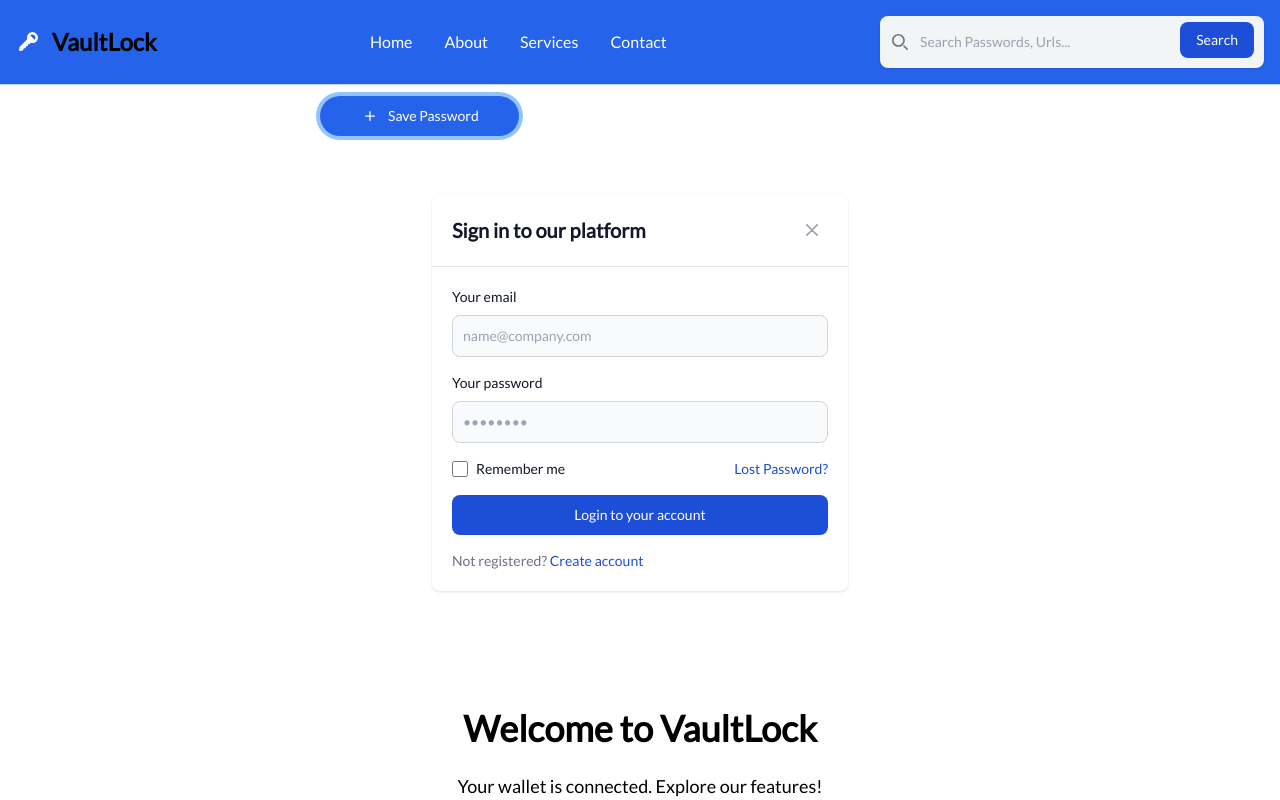
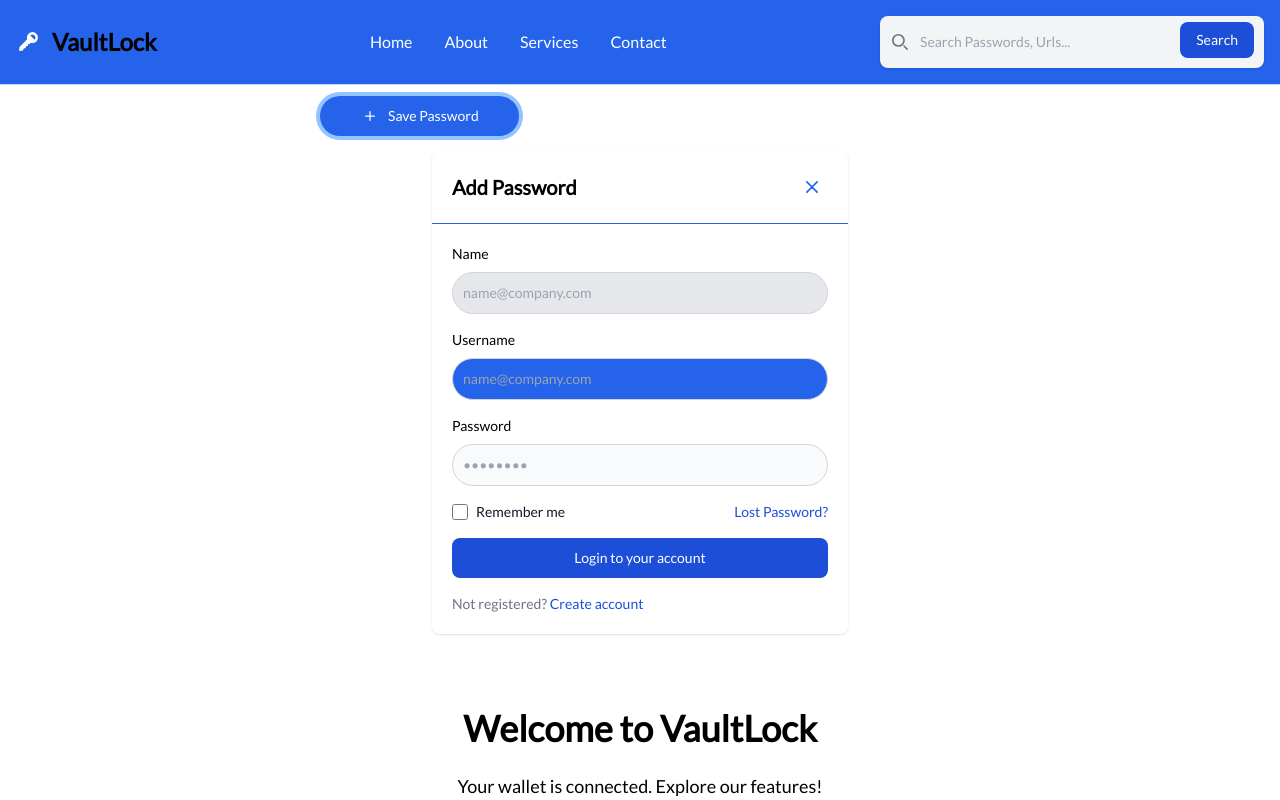
Before and after one commit to Sandile88/decentralized-password-manager, a Next.js app in the folder client/: page /home in a window 1280 px wide. Both pictures are taken after a click on the button "Save Password". Built offline with nearby package versions, Linux system fonts and the light colour scheme.

Commit message:
designing modal

```diff
--- a/client/components/Modal.tsx
+++ b/client/components/Modal.tsx
@@ -13,15 +13,15 @@ const Modal: React.FC<ModalProps> = ({isOpen, onClose}) => {
         <div id="add-passwords" tabIndex={-1} aria-hidden={!isOpen}
              className={`${isOpen ? 'flex' : 'hidden'} overflow-y-auto overflow-x-hidden fixed top-0 right-0 left-0 z-50 justify-center items-center w-full md:inset-0 h-[calc(100%-1rem)] max-h-full`}>
             <div className="relative p-4 w-full max-w-md max-h-full">
-                <div className="relative bg-white rounded-lg shadow dark:bg-gray-700">
-                    <div className="flex items-center justify-between p-4 md:p-5 border-b rounded-t dark:border-gray-600">
-                        <h3 className="text-xl font-semibold text-gray-900 dark:text-white">
-                            Sign in to our platform
+                <div className="relative rounded-lg shadow bg-white">
+                    <div className="flex items-center justify-between p-4 md:p-5 border-b rounded-t border-blue-600">
+                        <h3 className="text-xl font-semibold  text-black">
+                            Add Password
                         </h3>
                         <button type="button" className="end-2.5 text-gray-400 bg-transparent hover:bg-gray-200 hover:text-gray-900 rounded-lg text-sm w-8 h-8 ms-auto inline-flex justify-center items-center dark:hover:bg-gray-600 dark:hover:text-white"
                                 onClick={onClose}
                         >
-                            <svg className="w-3 h-3" aria-hidden="true" xmlns="http://www.w3.org/2000/svg" fill="none" viewBox="0 0 14 14">
+                            <svg className="w-3 h-3 text-blue-600" aria-hidden="true" xmlns="http://www.w3.org/2000/svg" fill="none" viewBox="0 0 14 14">
                                 <path stroke="currentColor" strokeLinecap="round" strokeLinejoin="round" strokeWidth="2" d="m1 1 6 6m0 0 6 6M7 7l6-6M7 7l-6 6"/>
                             </svg>
                             <span className="sr-only">Close modal</span>
@@ -29,18 +29,22 @@ const Modal: React.FC<ModalProps> = ({isOpen, onClose}) => {
                     </div>
                     <div className="p-4 md:p-5">
                         <form className="space-y-4" action="#">
-                            <div>
-                                <label htmlFor="email" className="block mb-2 text-sm font-medium text-gray-900 dark:text-white">Your email</label>
-                                <input type="email" name="email" id="email" className="bg-gray-50 border border-gray-300 text-gray-900 text-sm rounded-lg focus:ring-blue-500 focus:border-blue-500 block w-full p-2.5 dark:bg-gray-600 dark:border-gray-500 dark:placeholder-gray-400 dark:text-white" placeholder="name@company.com" required />
+                        <div>
+                                <label htmlFor="email" className="block mb-2 text-sm font-medium text-black">Name</label>
+                                <input type="email" name="email" id="email" className="bg-gray-200 border border-gray-300 text-white text-sm rounded-full focus:ring-blue-500 focus:border-blue-500 block w-full p-2.5  dark:border-blue-600 dark:placeholder-blue-400 " placeholder="name@company.com" required />
                             </div>
                             <div>
-                                <label htmlFor="password" className="block mb-2 text-sm font-medium text-gray-900 dark:text-white">Your password</label>
-                                <input type="password" name="password" id="password" placeholder="••••••••" className="bg-gray-50 border border-gray-300 text-gray-900 text-sm rounded-lg focus:ring-blue-500 focus:border-blue-500 block w-full p-2.5 dark:bg-gray-600 dark:border-gray-500 dark:placeholder-gray-400 dark:text-white" required />
+                                <label htmlFor="email" className="block mb-2 text-sm font-medium text-black">Username</label>
+                                <input type="email" name="email" id="email" className="bg-blue-600 border border-gray-300 text-white text-sm rounded-full focus:ring-blue-500 focus:border-blue-500 block w-full p-2.5 dark:bg-gray-600 dark:border-blue-600 dark:placeholder-blue-400 " placeholder="name@company.com" required />
+                            </div>
+                            <div>
+                                <label htmlFor="password" className="block mb-2 text-sm font-medium text-black">Password</label>
+                                <input type="password" name="password" id="password" placeholder="••••••••" className="bg-gray-50 border border-gray-300 text-white text-sm rounded-full focus:ring-blue-500 focus:border-blue-500 block w-full p-2.5 dark:bg-gray-600 dark:border-blue-600 dark:placeholder-blue-400" required />
                             </div>
                             <div className="flex justify-between">
                                 <div className="flex items-start">
                                     <div className="flex items-center h-5">
-                                        <input id="remember" type="checkbox" value="" className="w-4 h-4 border border-gray-300 rounded bg-gray-50 focus:ring-3 focus:ring-blue-300 dark:bg-gray-600 dark:border-gray-500 dark:focus:ring-blue-600 dark:ring-offset-gray-800 dark:focus:ring-offset-gray-800" required />
+                                        <input id="remember" type="checkbox" value="" className="w-4 h-4 border border-gray-300 rounded focus:ring-3 focus:ring-blue-300 dark:bg-gray-600 dark:border-gray-500 dark:focus:ring-blue-600 dark:ring-offset-gray-800 dark:focus:ring-offset-gray-800" required />
                                     </div>
                                     <label htmlFor="remember" className="ms-2 text-sm font-medium text-gray-900 dark:text-gray-300">Remember me</label>
                                 </div>
```
